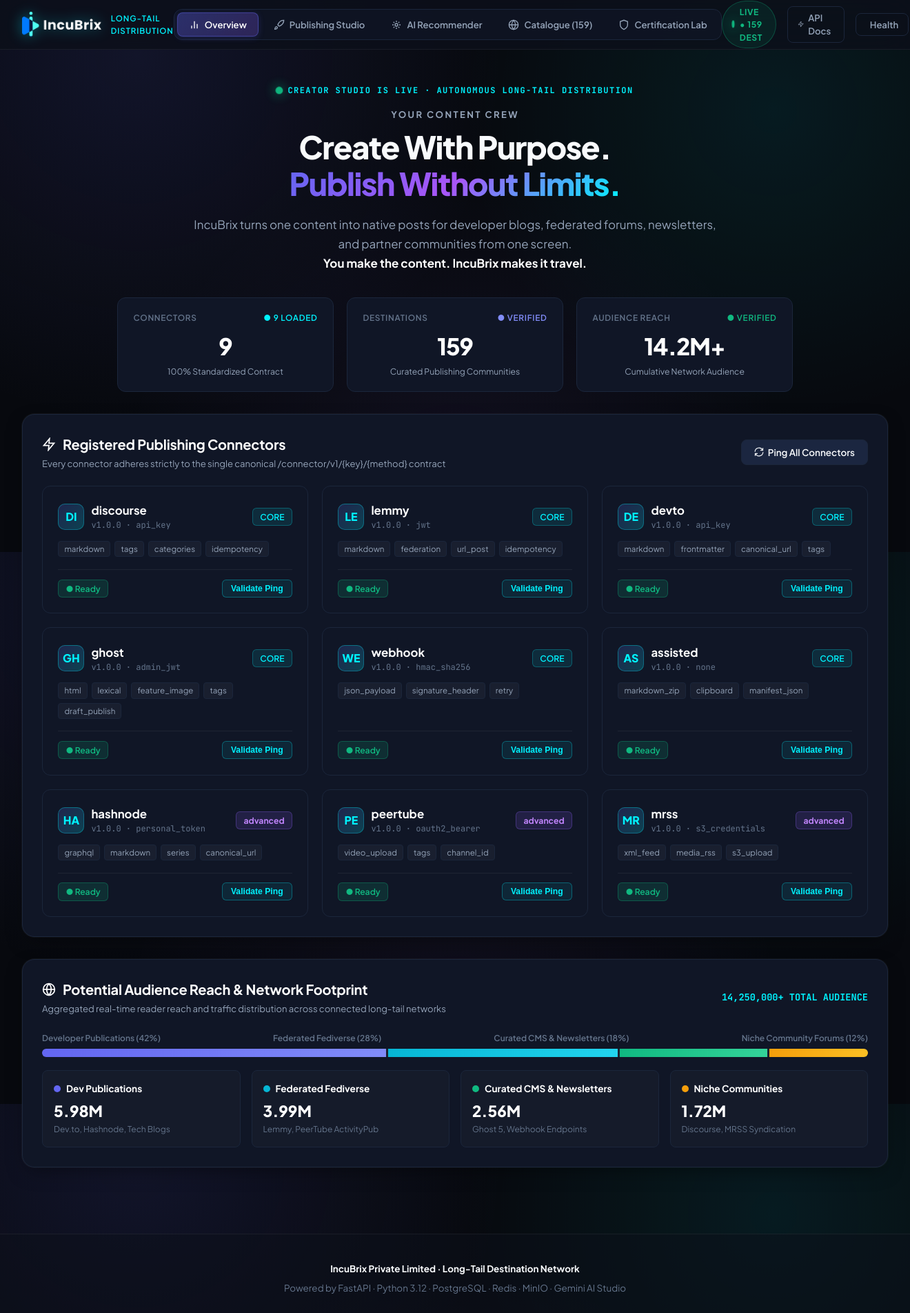
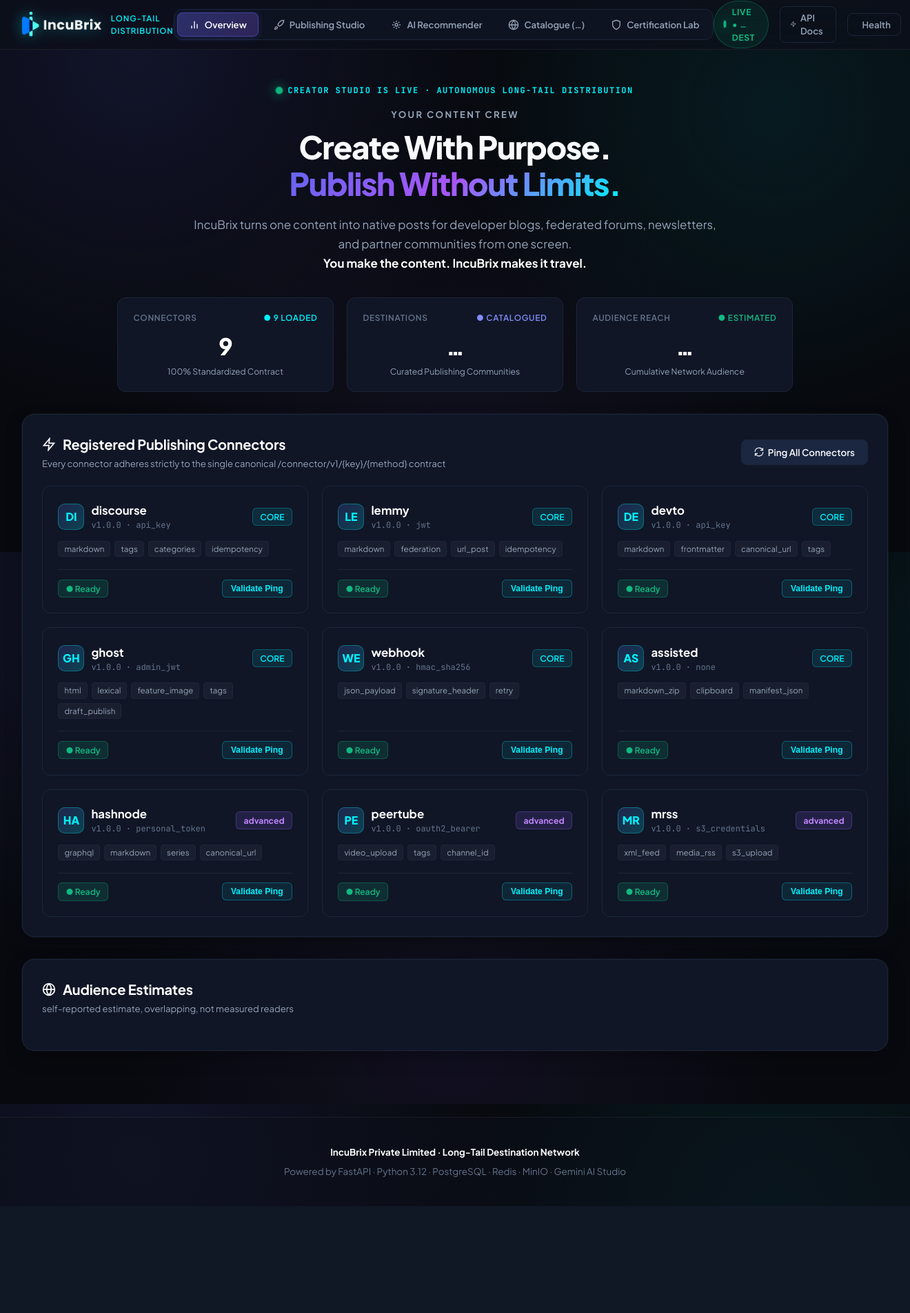
Before and after one commit to Gideon-sam/incubrix-longtail-distribution, a Python web app: template templates/dashboard.html in a window 1320 px wide. Shown: the top 1903 px of the page at 69% size. After the commit the page ends 1748 px from the top, so only its background shows below. Run offline with Jinja, Linux system fonts and the light colour scheme; the template is opened without the code that fills it, so the values that code supplies are empty; some libraries are stand-ins or nearby versions.

Commit message:
Step 5: honest audience estimates, dynamic renderAudience, badge/text cleanups

```diff
--- a/templates/dashboard.html
+++ b/templates/dashboard.html
@@ -38,7 +38,7 @@
       </button>
       <button class="nav-tab-btn" data-tab="tab-catalogue" title="159 Verified Destination Communities">
         <svg class="nav-icon" width="16" height="16" viewBox="0 0 24 24" fill="none" stroke="currentColor" stroke-width="2"><circle cx="12" cy="12" r="10"/><path d="M2 12h20M12 2a15.3 15.3 0 0 1 4 10 15.3 15.3 0 0 1-4 10 15.3 15.3 0 0 1-4-10 15.3 15.3 0 0 1 4-10z"/></svg>
-        <span class="tab-label" id="nav-catalogue-text">Catalogue (<span id="nav-cat-count">159</span>)</span>
+        <span class="tab-label" id="nav-catalogue-text">Catalogue (<span id="nav-cat-count">…</span>)</span>
       </button>
       <button class="nav-tab-btn" data-tab="tab-certify" title="Automated Connector Certification Lab">
         <svg class="nav-icon" width="16" height="16" viewBox="0 0 24 24" fill="none" stroke="currentColor" stroke-width="2"><path d="M12 22s8-4 8-10V5l-8-3-8 3v7c0 6 8 10 8 10z"/></svg>
@@ -50,7 +50,7 @@
     <div class="nav-right-meta">
       <div class="badge-live-beacon" id="system-beacon" style="cursor:pointer;" onclick="togglePublishMode()" title="Toggle Live Broadcast vs Dry-Run Simulation">
         <span class="pulse-dot"></span>
-        <span class="beacon-text" id="beacon-text">LIVE &bull; <span id="beacon-dest-count">159</span> DEST</span>
+        <span class="beacon-text" id="beacon-text">LIVE &bull; <span id="beacon-dest-count">…</span> DEST</span>
       </div>
       <a href="/docs" target="_blank" class="api-docs-link">
         <svg class="nav-icon" width="14" height="14" viewBox="0 0 24 24" fill="none" stroke="currentColor" stroke-width="2"><polygon points="13 2 3 14 12 14 11 22 21 10 12 10 13 2"/></svg>
@@ -96,17 +96,17 @@
       <div class="telemetry-card">
         <div class="tele-label">
           <span>Destinations</span>
-          <span style="color:var(--brand-primary-light)">● Verified</span>
+          <span style="color:var(--brand-primary-light)">● Catalogued</span>
         </div>
-        <div class="tele-val" id="metric-destinations">159</div>
+        <div class="tele-val" id="metric-destinations">…</div>
         <div class="tele-desc">Curated Publishing Communities</div>
       </div>
       <div class="telemetry-card">
         <div class="tele-label">
           <span>Audience Reach</span>
-          <span style="color:var(--ok)">● Verified</span>
+          <span style="color:var(--ok)">● Estimated</span>
         </div>
-        <div class="tele-val" id="metric-audience">14.2M+</div>
+        <div class="tele-val" id="metric-audience">…</div>
         <div class="tele-desc">Cumulative Network Audience</div>
       </div>
     </div>
@@ -142,68 +142,12 @@
       <div class="dashboard-card" style="margin-top:1.5rem;">
         <div class="card-header-row">
           <div class="card-title-group">
-            <h2><svg width="20" height="20" viewBox="0 0 24 24" fill="none" stroke="currentColor" stroke-width="2"><circle cx="12" cy="12" r="10"/><path d="M12 2a14.5 14.5 0 0 0 0 20 14.5 14.5 0 0 0 0-20"/><path d="M2 12h20"/></svg> Potential Audience Reach &amp; Network Footprint</h2>
-            <p>Aggregated real-time reader reach and traffic distribution across connected long-tail networks</p>
-          </div>
-          <div style="font-family:var(--font-mono); font-size:0.85rem; color:var(--brand-cyan); font-weight:700;">
-            14,250,000+ TOTAL AUDIENCE
+            <h2><svg width="20" height="20" viewBox="0 0 24 24" fill="none" stroke="currentColor" stroke-width="2"><circle cx="12" cy="12" r="10"/><path d="M12 2a14.5 14.5 0 0 0 0 20 14.5 14.5 0 0 0 0-20"/><path d="M2 12h20"/></svg> Audience Estimates</h2>
+            <p>self-reported estimate, overlapping, not measured readers</p>
           </div>
         </div>
 
-        <!-- Segmented Distribution Bar -->
-        <div style="margin: 1.5rem 0 1rem 0;">
-          <div style="display:flex; justify-content:space-between; font-size:0.75rem; color:var(--text-muted); margin-bottom:6px; font-weight:600;">
-            <span>Developer Publications (42%)</span>
-            <span>Federated Fediverse (28%)</span>
-            <span>Curated CMS &amp; Newsletters (18%)</span>
-            <span>Niche Community Forums (12%)</span>
-          </div>
-          <div style="height:12px; width:100%; border-radius:999px; overflow:hidden; display:flex; gap:3px; background:rgba(255,255,255,0.05);">
-            <div style="width:42%; background:linear-gradient(90deg, #6366f1, #818cf8);" title="Developer Publications: 5.9M"></div>
-            <div style="width:28%; background:linear-gradient(90deg, #06b6d4, #22d3ee);" title="Federated Fediverse: 3.9M"></div>
-            <div style="width:18%; background:linear-gradient(90deg, #10b981, #34d399);" title="Curated CMS &amp; Newsletters: 2.5M"></div>
-            <div style="width:12%; background:linear-gradient(90deg, #f59e0b, #fbbf24);" title="Specialized Discourse Forums: 1.9M"></div>
-          </div>
-        </div>
-
-        <!-- 4 Sub-Network Cards -->
-        <div style="display:grid; grid-template-columns: repeat(auto-fit, minmax(210px, 1fr)); gap:1rem; margin-top:1.2rem;">
-          <div style="background:rgba(255,255,255,0.02); border:1px solid var(--border); border-radius:8px; padding:1rem;">
-            <div style="display:flex; align-items:center; gap:8px; margin-bottom:6px;">
-              <span style="display:inline-block; width:10px; height:10px; border-radius:50%; background:#6366f1;"></span>
-              <strong style="color:#fff; font-size:0.85rem;">Dev Publications</strong>
-            </div>
-            <div style="font-size:1.4rem; font-weight:800; color:#fff;">5.98M</div>
-            <div style="font-size:0.75rem; color:var(--text-muted);">Dev.to, Hashnode, Tech Blogs</div>
-          </div>
-
-          <div style="background:rgba(255,255,255,0.02); border:1px solid var(--border); border-radius:8px; padding:1rem;">
-            <div style="display:flex; align-items:center; gap:8px; margin-bottom:6px;">
-              <span style="display:inline-block; width:10px; height:10px; border-radius:50%; background:#06b6d4;"></span>
-              <strong style="color:#fff; font-size:0.85rem;">Federated Fediverse</strong>
-            </div>
-            <div style="font-size:1.4rem; font-weight:800; color:#fff;">3.99M</div>
-            <div style="font-size:0.75rem; color:var(--text-muted);">Lemmy, PeerTube ActivityPub</div>
-          </div>
-
-          <div style="background:rgba(255,255,255,0.02); border:1px solid var(--border); border-radius:8px; padding:1rem;">
-            <div style="display:flex; align-items:center; gap:8px; margin-bottom:6px;">
-              <span style="display:inline-block; width:10px; height:10px; border-radius:50%; background:#10b981;"></span>
-              <strong style="color:#fff; font-size:0.85rem;">Curated CMS &amp; Newsletters</strong>
-            </div>
-            <div style="font-size:1.4rem; font-weight:800; color:#fff;">2.56M</div>
-            <div style="font-size:0.75rem; color:var(--text-muted);">Ghost 5, Webhook Endpoints</div>
-          </div>
-
-          <div style="background:rgba(255,255,255,0.02); border:1px solid var(--border); border-radius:8px; padding:1rem;">
-            <div style="display:flex; align-items:center; gap:8px; margin-bottom:6px;">
-              <span style="display:inline-block; width:10px; height:10px; border-radius:50%; background:#f59e0b;"></span>
-              <strong style="color:#fff; font-size:0.85rem;">Niche Communities</strong>
-            </div>
-            <div style="font-size:1.4rem; font-weight:800; color:#fff;">1.72M</div>
-            <div style="font-size:0.75rem; color:var(--text-muted);">Discourse, MRSS Syndication</div>
-          </div>
-        </div>
+        <div id="audience-breakdown"></div>
       </div>
     </div>
 
@@ -360,7 +304,7 @@
             <div style="margin-top:1.2rem; display:flex; gap:10px; align-items:center; flex-wrap:wrap; border-top:1px solid var(--border); padding-top:1rem;">
               <button type="button" class="btn-secondary" id="btn-replay-idem" onclick="replayLastPublish()" style="border-color:var(--ok); color:var(--ok);" title="Resend identical Idempotency-Key to verify zero duplicate creation">
                 <svg width="14" height="14" viewBox="0 0 24 24" fill="none" stroke="currentColor" stroke-width="2"><path d="M21.5 2v6h-6M2.5 22v-6h6M2 11.5a10 10 0 0 1 18.8-4.3M22 12.5a10 10 0 0 1-18.8 4.2"/></svg>
-                🔁 Replay Same Request (Verify Idempotency)
+                 Replay Same Request (Verify Idempotency)
               </button>
               <button type="button" class="btn-secondary" id="btn-unpublish-last" onclick="unpublishLastPost()" style="border-color:var(--danger); color:var(--danger);" title="Unpublish and delete this post from the destination">
                 <svg width="14" height="14" viewBox="0 0 24 24" fill="none" stroke="currentColor" stroke-width="2"><polyline points="3 6 5 6 21 6"></polyline><path d="M19 6v14a2 2 0 0 1-2 2H7a2 2 0 0 1-2-2V6m3 0V4a2 2 0 0 1 2-2h4a2 2 0 0 1 2 2v2"></path></svg>
@@ -420,7 +364,7 @@
       <div class="dashboard-card">
         <div class="card-title-group" style="margin-bottom:1.5rem;">
           <h2><svg width="20" height="20" viewBox="0 0 24 24" fill="none" stroke="currentColor" stroke-width="2"><circle cx="12" cy="12" r="3"/><path d="M12 3v3M12 18v3M3 12h3M18 12h3M5.6 5.6l2.1 2.1M16.3 16.3l2.1 2.1M5.6 18.4l2.1-2.1M16.3 7.7l2.1-2.1"/></svg> Gemini AI Intelligent Matcher</h2>
-          <p>Analyzes your content snippet and scores all 159 verified long-tail destinations based on audience resonance, format fit, and posting rules</p>
+          <p>Analyzes your content snippet and scores all catalogued long-tail destinations based on audience resonance, format fit, and posting rules</p>
         </div>
 
         <form id="recommend-form" onsubmit="handleRecommend(event)">
@@ -502,7 +446,7 @@
 
         <div class="card-header-row">
           <div class="card-title-group">
-            <h2><svg width="20" height="20" viewBox="0 0 24 24" fill="none" stroke="currentColor" stroke-width="2"><circle cx="12" cy="12" r="10"/><path d="M2 12h20M12 2a15.3 15.3 0 0 1 4 10 15.3 15.3 0 0 1-4 10 15.3 15.3 0 0 1-4-10 15.3 15.3 0 0 1 4-10z"/></svg> Verified Community Catalogue (<span id="cat-header-count">1,906</span> Destinations)</h2>
+            <h2><svg width="20" height="20" viewBox="0 0 24 24" fill="none" stroke="currentColor" stroke-width="2"><circle cx="12" cy="12" r="10"/><path d="M2 12h20M12 2a15.3 15.3 0 0 1 4 10 15.3 15.3 0 0 1-4 10 15.3 15.3 0 0 1-4-10 15.3 15.3 0 0 1 4-10z"/></svg> Community Catalogue (<span id="cat-header-count">…</span> Destinations)</h2>
             <p>Researched destinations with community rules, audience taxonomy, and certification levels</p>
           </div>
           <div style="display:flex; gap:10px; flex-wrap:wrap;">
@@ -995,9 +939,46 @@
 
         populatePublishDropdown(allDestinations);
         renderCatalogueTable(allDestinations);
+        renderAudience(allDestinations);
       } catch (err) {
         console.error("Error loading destinations:", err);
       }
+    }
+
+    function renderAudience(dests) {
+      const FAMILIES = [
+        { label: "Dev Publications", keys: ["devto", "hashnode"], color: "#6366f1" },
+        { label: "Federated Fediverse", keys: ["lemmy", "peertube"], color: "#06b6d4" },
+        { label: "CMS & Newsletters", keys: ["ghost", "hmac_webhook"], color: "#10b981" },
+        { label: "Community Forums", keys: ["discourse", "mrss"], color: "#f59e0b" },
+        { label: "Assisted", keys: ["assisted"], color: "#a855f7" },
+      ];
+      const totals = {};
+      let grand = 0;
+      FAMILIES.forEach(f => { totals[f.label] = 0; });
+      dests.forEach(d => {
+        const aud = parseInt(d.est_audience) || 0;
+        FAMILIES.forEach(f => {
+          if (f.keys.includes(d.connector_key)) { totals[f.label] += aud; grand += aud; }
+        });
+      });
+      const metricEl = document.getElementById("metric-audience");
+      if (metricEl) metricEl.textContent = grand >= 1e6 ? (grand / 1e6).toFixed(1) + "M+" : grand.toLocaleString();
+      const container = document.getElementById("audience-breakdown");
+      if (!container) return;
+      const bars = FAMILIES.map(f => {
+        const pct = grand > 0 ? Math.round(totals[f.label] / grand * 100) : 0;
+        const val = totals[f.label] >= 1e6 ? (totals[f.label] / 1e6).toFixed(2) + "M" : totals[f.label].toLocaleString();
+        return `<div style="background:rgba(255,255,255,0.02);border:1px solid var(--border);border-radius:8px;padding:1rem;">
+          <div style="display:flex;align-items:center;gap:8px;margin-bottom:6px;">
+            <span style="display:inline-block;width:10px;height:10px;border-radius:50%;background:${f.color};"></span>
+            <strong style="color:#fff;font-size:0.85rem;">${f.label}</strong>
+          </div>
+          <div style="font-size:1.4rem;font-weight:800;color:#fff;">${val}</div>
+          <div style="font-size:0.75rem;color:var(--text-muted);">${pct}% of network estimate</div>
+        </div>`;
+      }).join("");
+      container.innerHTML = `<div style="display:grid;grid-template-columns:repeat(auto-fit,minmax(170px,1fr));gap:1rem;margin-top:1.2rem;">${bars}</div>`;
     }
 
     function populatePublishDropdown(destinations) {
```
Also changed, not shown: README.md.
